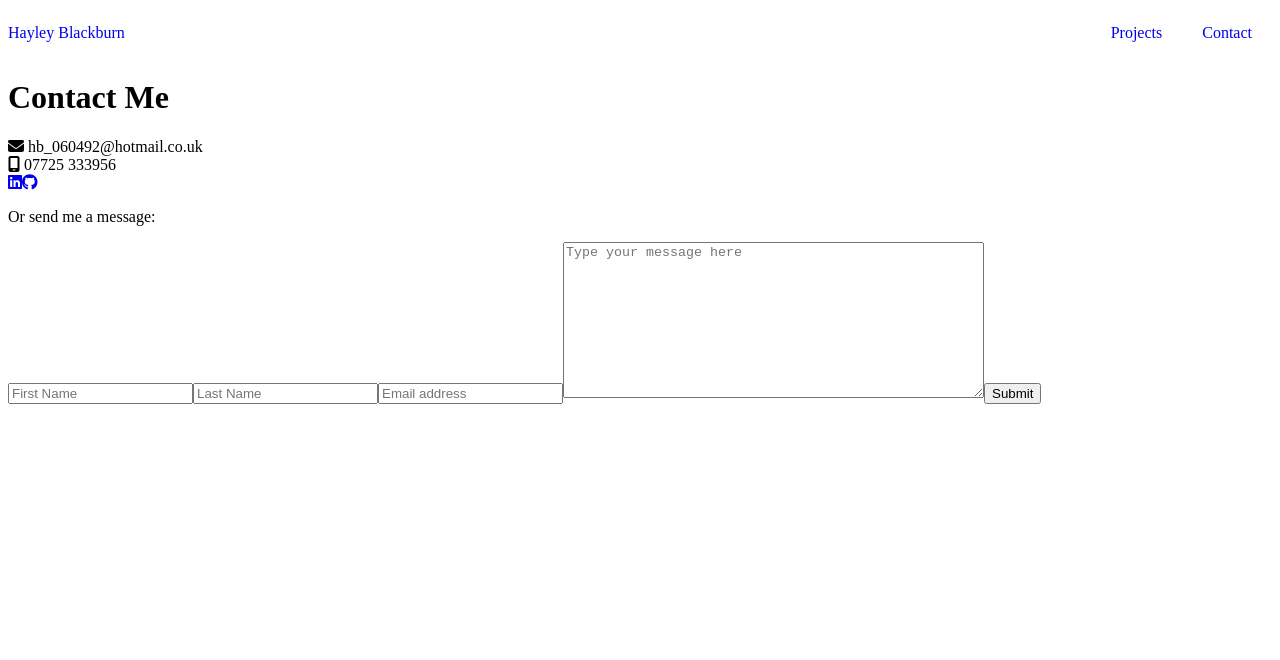
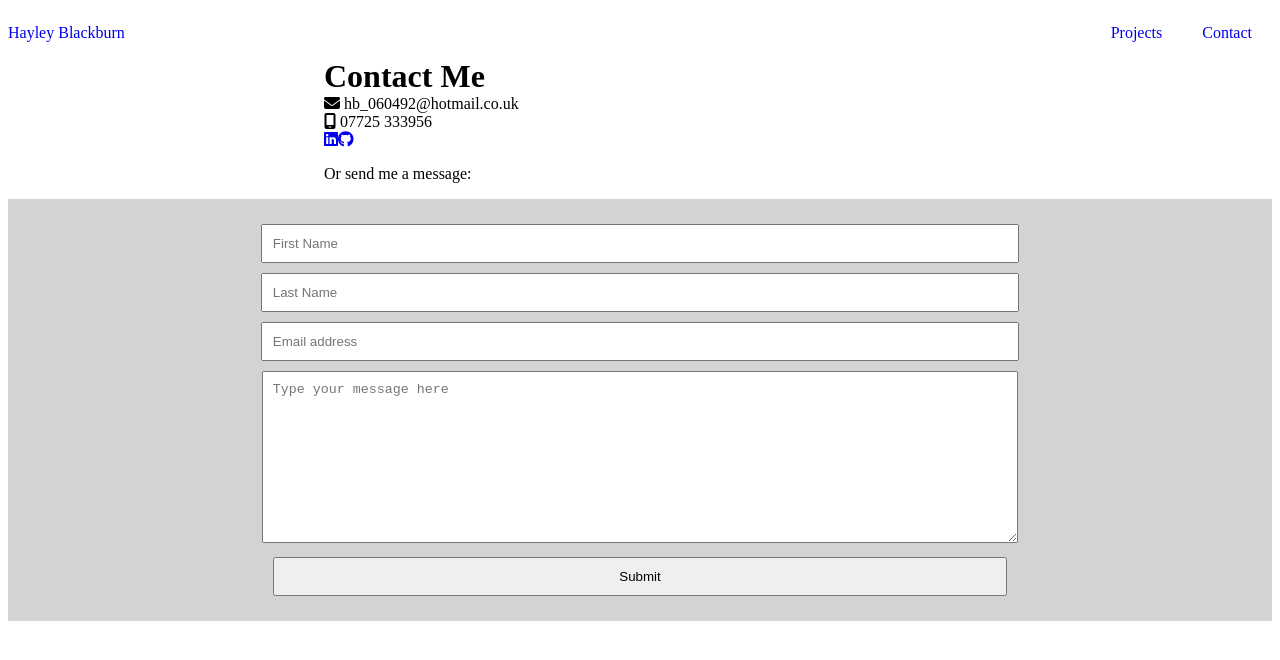
Before and after one commit to codenamehaylz/react-portfolio, a React (Create React App) app: page /contact in a window 1280 px wide. Shown: the top 660 px of the page. Built offline with nearby package versions, Linux system fonts and the light colour scheme.

Commit message:
css styling to position form

```diff
--- a/public/style.css
+++ b/public/style.css
@@ -43,3 +43,31 @@ nav ul .nav-link {
 .hero-social a {
     padding: 0px 10px;
 }
+
+/* Contact */
+
+.contact-title {
+    margin: auto;
+    width: 50%;
+}
+
+.contact-info {
+    margin: auto;
+    width: 50%;
+}
+
+.form-container {
+    text-align: center;
+    display: block;
+}
+
+form {
+    background-color: lightgrey;
+    padding: 20px;
+}
+
+form > * {
+    margin: 5px 0;
+    padding: 10px;
+    width: 60%;
+}
--- a/src/components/Contact.js
+++ b/src/components/Contact.js
@@ -59,15 +59,16 @@ function Contact() {
 
     return (
       <div>
-        <h1>Contact Me</h1>
+        <h1 className="contact-title">Contact Me</h1>
 
+        <div className="contact-info">
           <FontAwesomeIcon icon={faEnvelope} /> hb_060492@hotmail.co.uk <br />
           <FontAwesomeIcon icon={faMobileScreen} /> 07725 333956 <br />
           <a href="https://www.linkedin.com/in/hayley-blackburn1/"><FontAwesomeIcon icon={faLinkedin} /></a>
           <a href="https://github.com/codenamehaylz"><FontAwesomeIcon icon={faGithub} /></a>
-
           <p>Or send me a message:</p>
-
+        </div>
+        <div className="form-container">
                   <form onSubmit={formSubmit}>
 
           <input
@@ -109,6 +110,7 @@ function Contact() {
           {success && <p>Message Sent!</p>}
         </form>
         </div>
+      </div>
     );
 }
 
```
Lines whose indentation alone changed are shown as unchanged.
